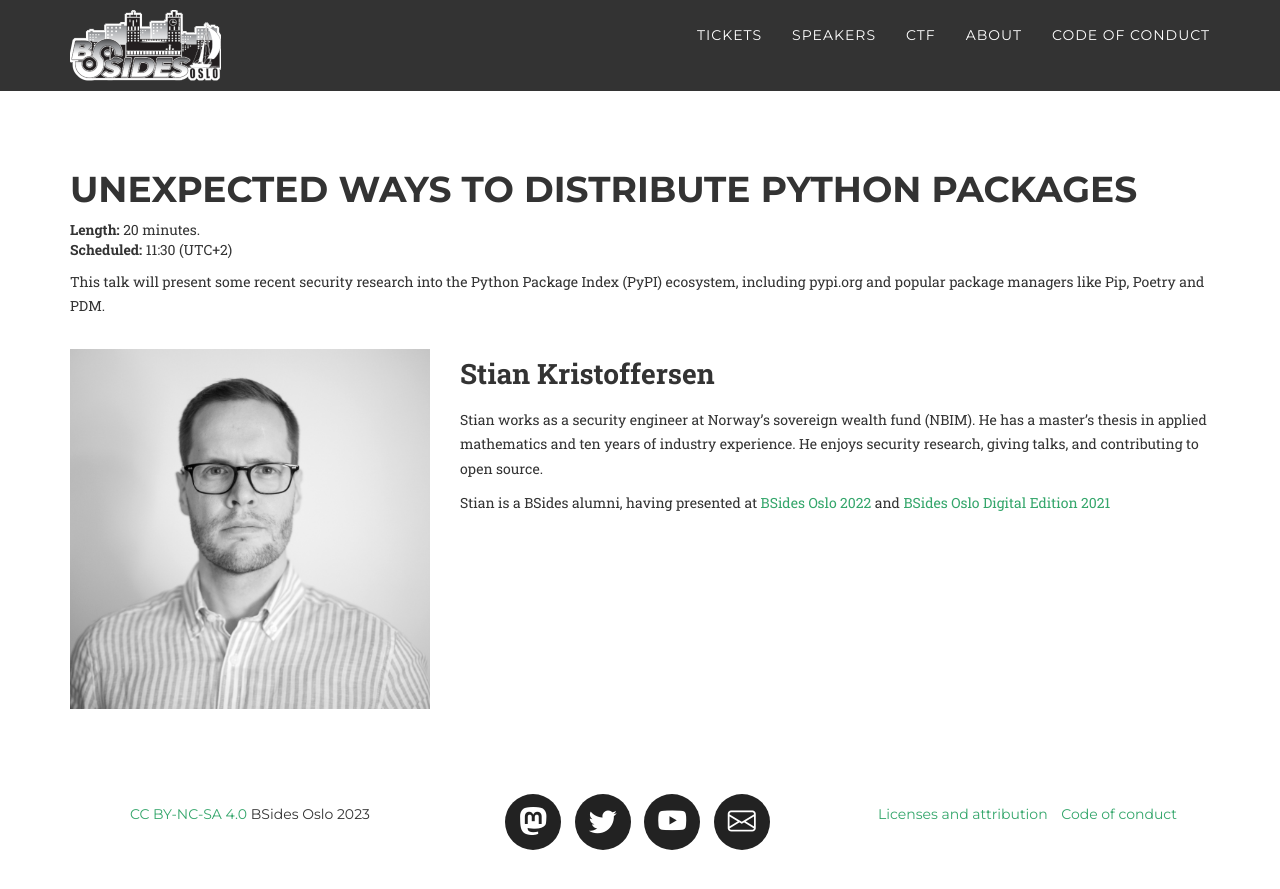
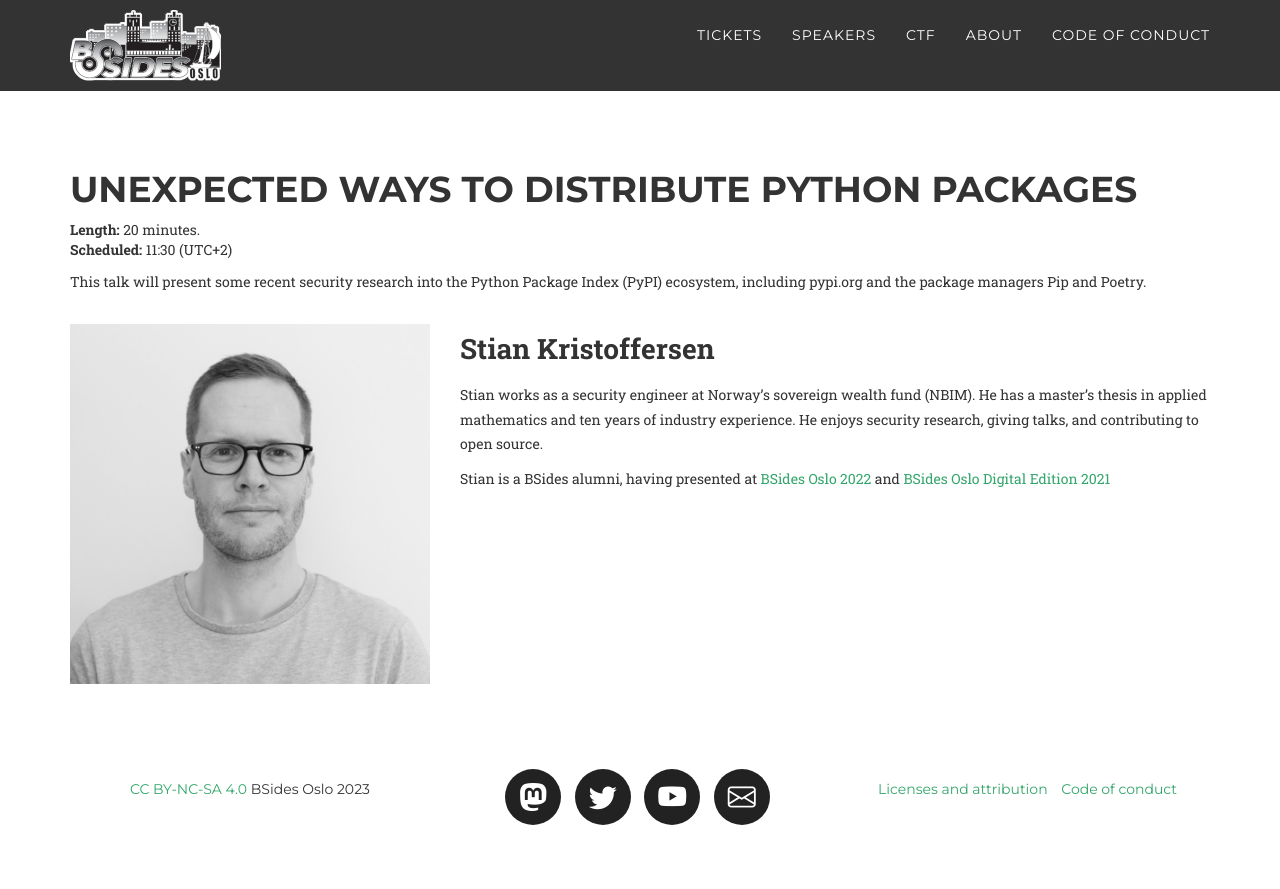
Before and after one commit to bsidesoslo/2023, a Jekyll site: the page built from _talks/UnexpectedWaystoDistributePythonPackages.md, in a window 1280 px wide. Shown: the top 889 px of the page. Built offline with Jekyll 4.4.1, drawn with Linux system fonts in a browser that asks for light colours; some web fonts are replaced.

Commit message:
Updated image and text

```diff
--- a/_talks/UnexpectedWaystoDistributePythonPackages.md
+++ b/_talks/UnexpectedWaystoDistributePythonPackages.md
@@ -7,10 +7,10 @@ keynote: false
 scheduled: "11:30"
 speakers:
 - name: Stian Kristoffersen
-  image: StianKristoffersen.jpg
+  image: StianKristoffsersen2.jpg
   bio: |
     Stian works as a security engineer at Norway's sovereign wealth fund (NBIM). He has a master's thesis in applied mathematics and ten years of industry experience. He enjoys security research, giving talks, and contributing to open source.
 
     Stian is a BSides alumni, having presented at [BSides Oslo 2022](https://www.youtube.com/watch?v=2zW5LVklggw) and [BSides Oslo Digital Edition 2021](https://www.youtube.com/watch?v=-0bOOgMWRVA)
 ---
-This talk will present some recent security research into the Python Package Index (PyPI) ecosystem, including pypi.org and popular package managers like Pip, Poetry and PDM.
+This talk will present some recent security research into the Python Package Index (PyPI) ecosystem, including pypi.org and the package managers Pip and Poetry.
```
Also changed, not shown: img/speakers/StianKristoffersen.jpg (deleted), img/speakers/StianKristoffsersen2.jpg (added), img/speakers/twittercards/UnexpextedWaysToDistributePythonPackages.png.
